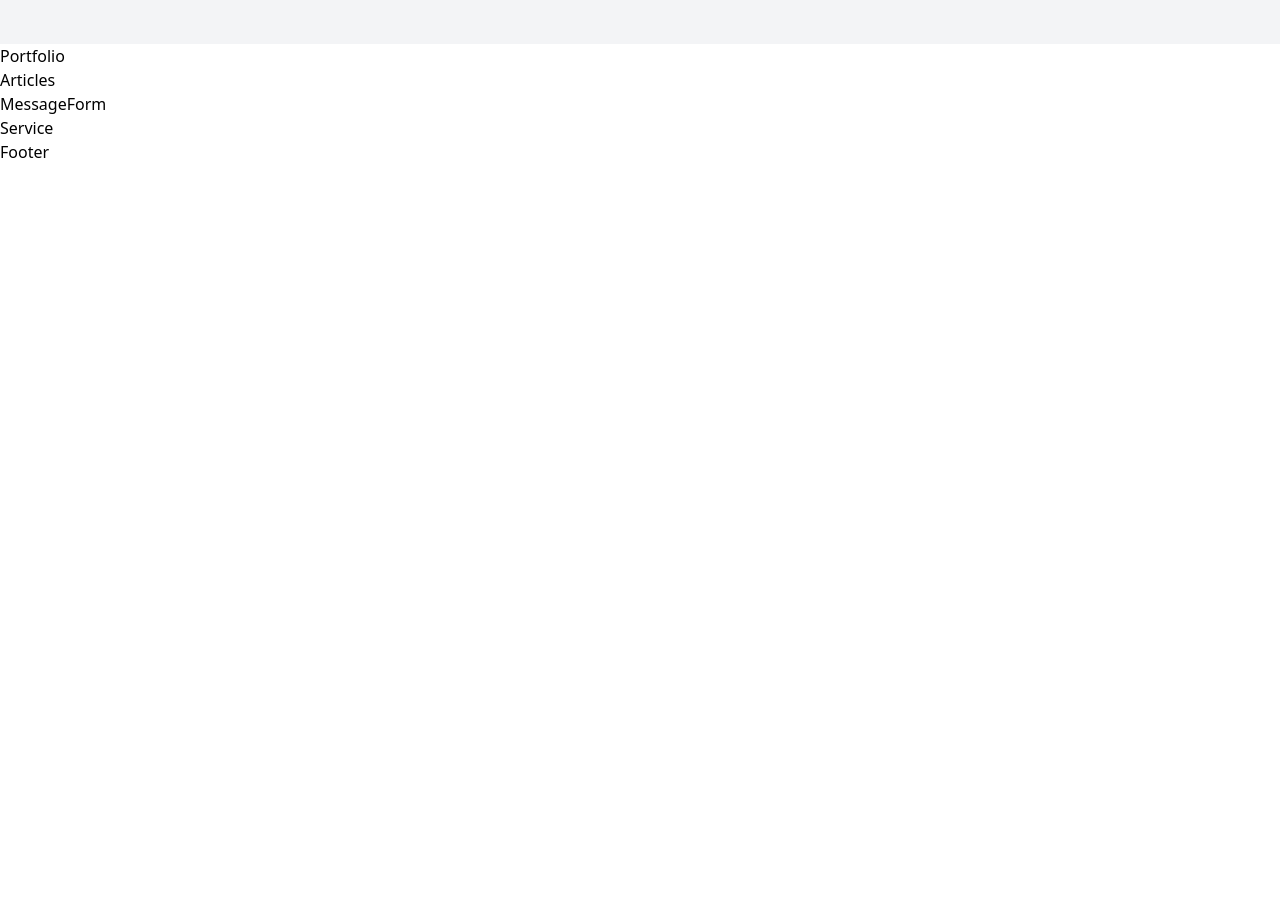
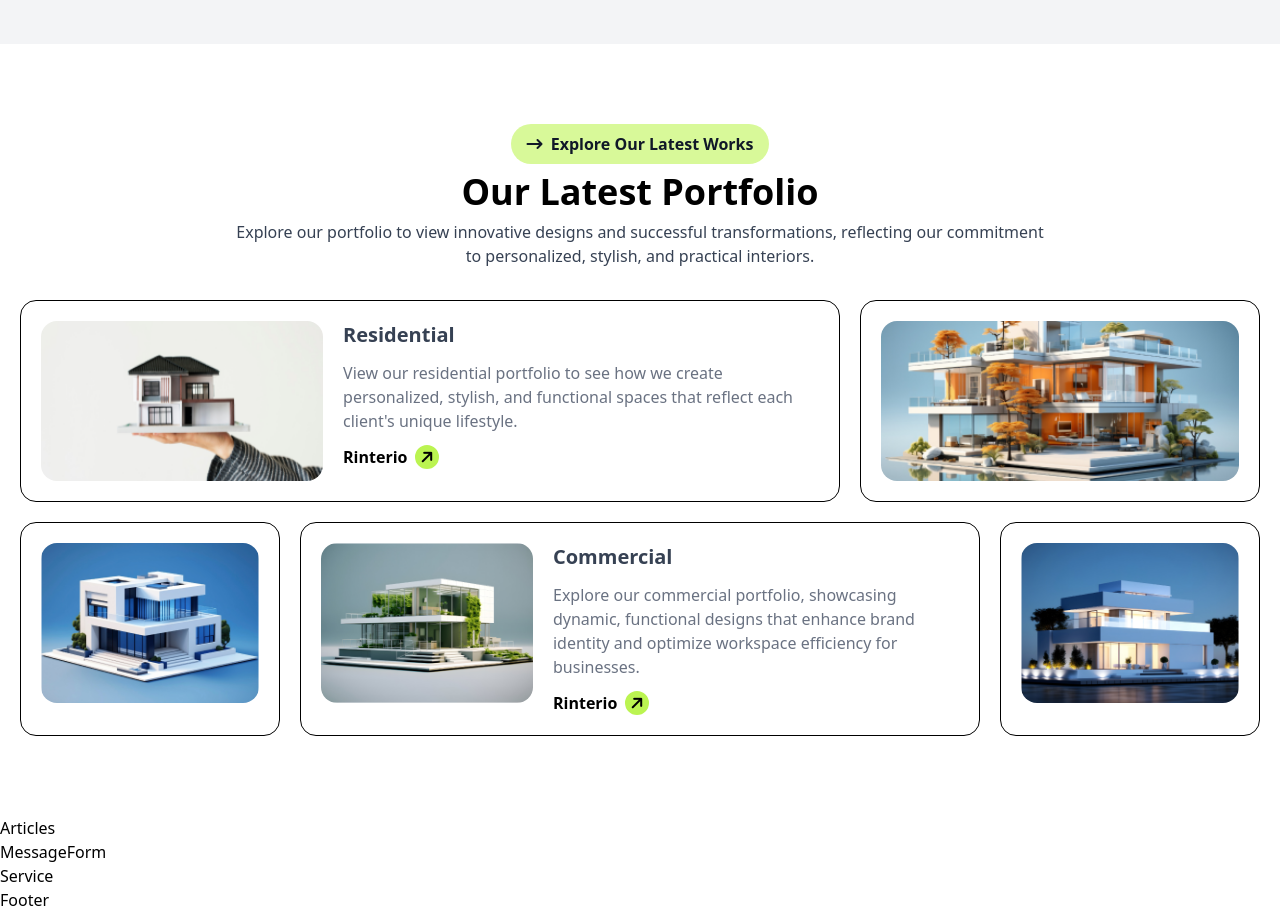
Before and after one commit to mrirakib04/landing-page-4, a React (Vite) app: page / in a window 1280 px wide. Shown: the part 2440-3352 px from the top of the page. Before the commit the page ends 2604 px from the top, so only its background shows below. Built offline with nearby package versions, Linux system fonts and the light colour scheme.

Commit message:
portfolio section added

```diff
--- a/src/App.css
+++ b/src/App.css
@@ -0,0 +1,3 @@
+button {
+  cursor: pointer;
+}
--- a/src/components/Portfolio.jsx
+++ b/src/components/Portfolio.jsx
@@ -1,5 +1,120 @@
+import image1 from "./../assets/img/img1.png";
+import image2 from "./../assets/img/img2.png";
+import image3 from "./../assets/img/img3.png";
+import image4 from "./../assets/img/img4.png";
+import image5 from "./../assets/img/img5.png";
+
 const Portfolio = () => {
-  return <div>Portfolio</div>;
+  return (
+    <div className="bg-gray-100 lg:bg-white">
+      <div className="container mx-auto px-5 pb-16 lg:py-20">
+        <div className="text-center">
+          <button className="px-4 py-2 mb-2 rounded-3xl font-bold text-gray-900 bg-lime-200">
+            <i className="fa-solid fa-arrow-right-long mr-1"></i> Explore Our
+            Latest Works
+          </button>
+          <h1 className="text-2xl md:text-3xl lg:text-4xl font-extrabold text-black text-center mb-2">
+            Our Latest Portfolio
+          </h1>
+          <p className="text-sm md:text-base md:w-3/4 lg:w-2/3 mx-auto font-medium text-gray-700 text-center">
+            Explore our portfolio to view innovative designs and successful
+            transformations, reflecting our commitment to personalized, stylish,
+            and practical interiors.
+          </p>
+        </div>
+
+        <div className="grid grid-cols-1 md:grid-cols-2 lg:grid-cols-9 gap-5 mt-8">
+          <div className="border p-5 rounded-2xl flex flex-col md:flex-row md:flow-row gap-5 bg-white md:col-span-2 lg:col-span-6 lg:order-1">
+            <div className="md:w-[600px]">
+              <img
+                className="w-full h-48 md:h-40 object-cover rounded-2xl"
+                src={image1}
+                alt="img1.png"
+              />
+            </div>
+            <div className="space-y-3">
+              <h3 className="text-xl font-extrabold text-gray-700">
+                Residential
+              </h3>
+              <p className="font-medium text-gray-500">
+                View our residential portfolio to see how we create
+                personalized, stylish, and functional spaces that reflect each
+                client&apos;s unique lifestyle.
+              </p>
+              <button className="flex items-center gap-2">
+                <h1 className="font-extrabold text-black">Rinterio</h1>
+                <i className="fa-solid fa-arrow-right content-center bg-lime-300 text-black w-6 h-6 rounded-full flex justify-center items-center -rotate-45"></i>
+              </button>
+            </div>
+          </div>
+
+          <div className="border p-5 rounded-2xl flex flex-col md:flow-row gap-5 bg-white lg:col-span-3 lg:order-2">
+            <div>
+              <img
+                className="w-full h-48 md:h-40 object-cover rounded-2xl"
+                src={image2}
+                alt="img2.png"
+              />
+            </div>
+          </div>
+
+          <div className="border p-5 rounded-2xl flex flex-col md:flow-row gap-5 bg-white lg:hidden">
+            <div>
+              <img
+                className="w-full h-48 md:h-40 object-cover rounded-2xl"
+                src={image5}
+                alt="img5.png"
+              />
+            </div>
+          </div>
+
+          <div className="border p-5 rounded-2xl flex flex-col md:flex-row md:flow-row gap-5 bg-white md:col-span-2 lg:col-span-5 lg:order-4">
+            <div className="md:w-[600px]">
+              <img
+                className="w-full h-48 md:h-40 object-cover rounded-2xl"
+                src={image4}
+                alt="img4.png"
+              />
+            </div>
+            <div className="space-y-3">
+              <h3 className="text-xl font-extrabold text-gray-700">
+                Commercial
+              </h3>
+              <p className="font-medium text-gray-500">
+                Explore our commercial portfolio, showcasing dynamic, functional
+                designs that enhance brand identity and optimize workspace
+                efficiency for businesses.
+              </p>
+              <button className="flex items-center gap-2">
+                <h1 className="font-extrabold text-black">Rinterio</h1>
+                <i className="fa-solid fa-arrow-right content-center bg-lime-300 text-black w-6 h-6 rounded-full flex justify-center items-center -rotate-45"></i>
+              </button>
+            </div>
+          </div>
+
+          <div className="border p-5 rounded-2xl flex flex-col md:flow-row gap-5 bg-white lg:col-span-2 lg:order-3">
+            <div>
+              <img
+                className="w-full h-48 md:h-40 object-cover rounded-2xl"
+                src={image3}
+                alt="img3.png"
+              />
+            </div>
+          </div>
+
+          <div className="border p-5 rounded-2xl flex flex-col md:flow-row gap-5 bg-white lg:col-span-2 lg:order-5">
+            <div>
+              <img
+                className="w-full h-48 md:h-40 object-cover rounded-2xl"
+                src={image5}
+                alt="img3.png"
+              />
+            </div>
+          </div>
+        </div>
+      </div>
+    </div>
+  );
 };
 
 export default Portfolio;
```
